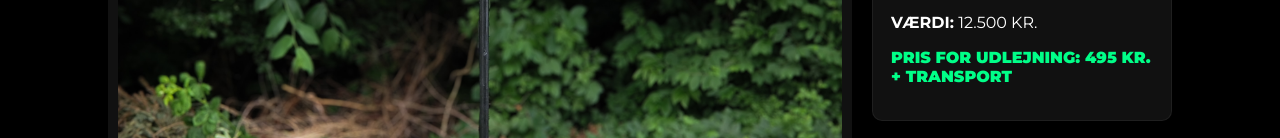
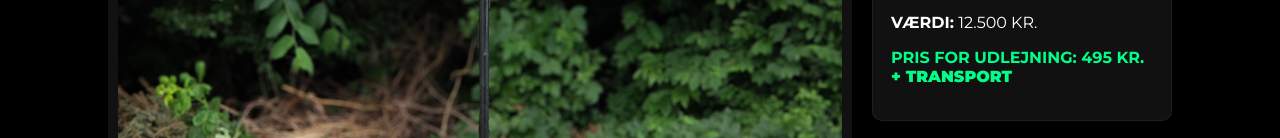
Before and after one commit to LYDSTYRKEN/LYDSTYRKEN, a plain HTML site: page pakke1.html in a window 1280 px wide. Shown: the part 494-632 px from the top of the page. Drawn offline with Linux system fonts and the light colour scheme.

Commit message:
pakke1.html

```diff
--- a/pakke1.html
+++ b/pakke1.html
@@ -34,7 +34,7 @@
         <h2>Indhold</h2>
         <ul id="features"></ul>
         <p><strong>Værdi:</strong> 12.500 kr.</p>
-        <p class="price">Pris for udlejning: 495 kr. + Transport</p>
+        <p class="price"><strong>Pris for udlejning: 495 kr.</strong> + Transport</p>
       </div>
     </div>
 
```
